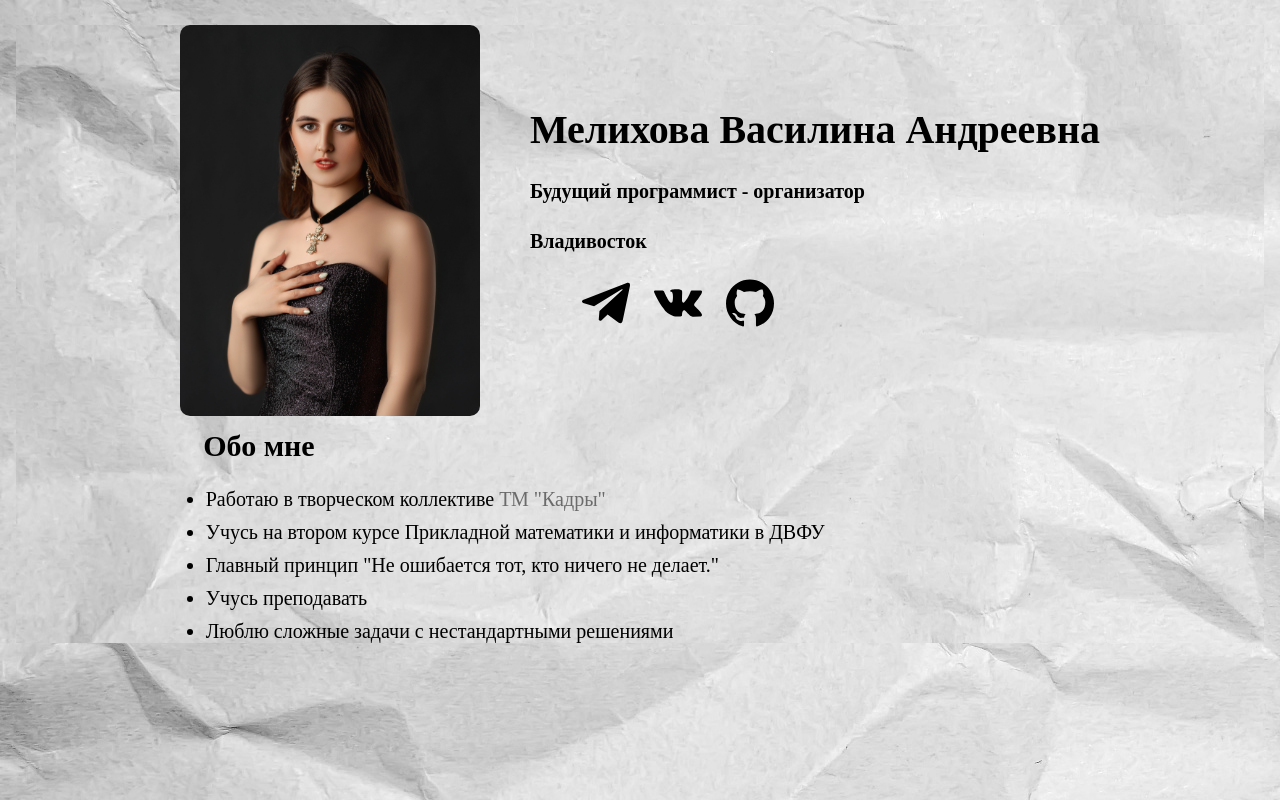
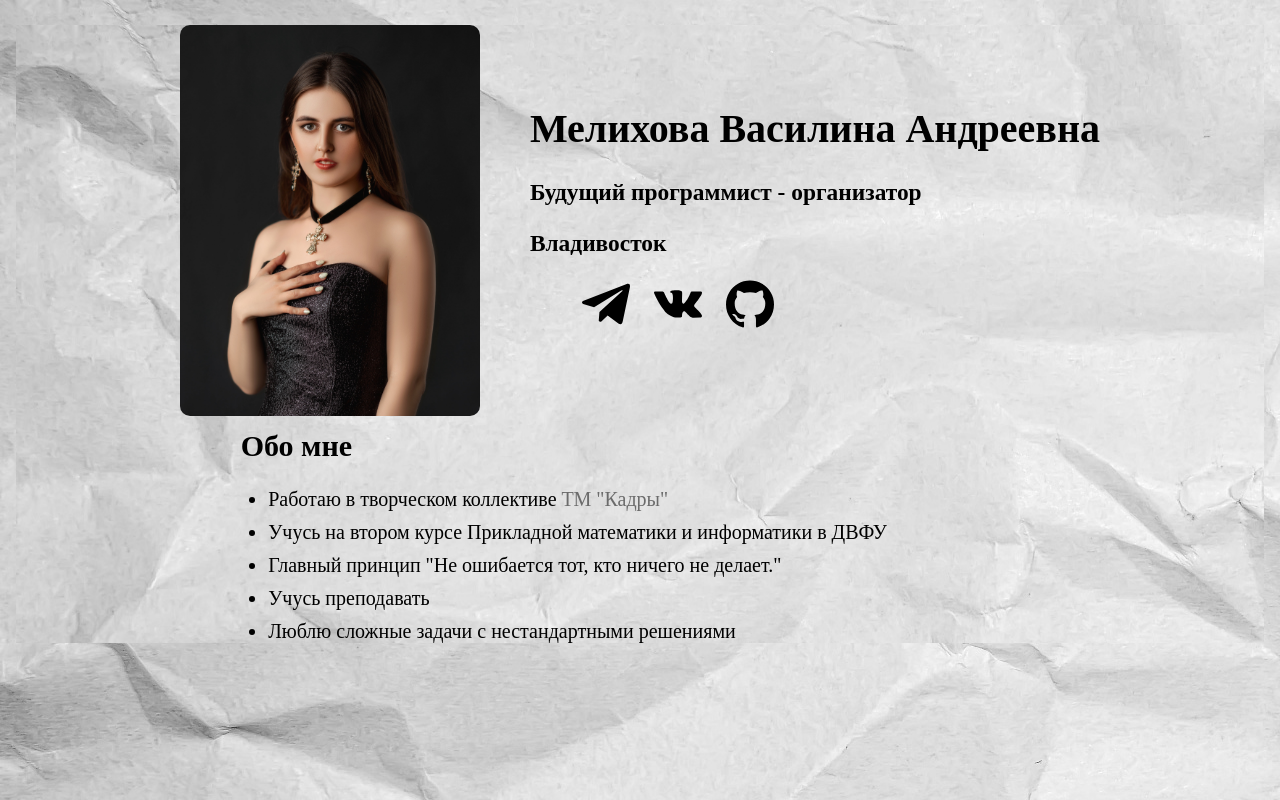
Before and after one commit to vasilina04/My_page, a Vue app: page / in a window 1280 px wide. Built offline with nearby package versions, Linux system fonts and the light colour scheme.

Commit message:
Изменение шрифта и фона

```diff
--- a/src/App.vue
+++ b/src/App.vue
@@ -8,8 +8,8 @@
         <img src="/src/static/I.jpg" class="My_photo" width="300">
         <div class="profile">
           <h1>Мелихова Василина Андреевна</h1>
-          <h4>Будущий программист - организатор</h4>
-          <h4>Владивосток</h4>
+          <h3>Будущий программист - организатор</h3>
+          <h3>Владивосток</h3>
           <ul class="nobullet">
             <li>
               <a href="https://t.me/Vasilina_Melikhova">
@@ -28,8 +28,8 @@
             </li>
           </ul></div>
         </div>
-        <h2 class ="fact ">Обо мне</h2>
-        <ul class="information">
+        <h2 class ="fact" style="animation: appear 3s 5s ease;">Обо мне</h2>
+        <ul class="information" style="animation: appear 3s 5s ease;">
             <li>Работаю в творческом коллективе <a href="https://vk.com/tm_kadry">ТМ "Кадры"</a></li>
             <li>Учусь на втором курсе Прикладной математики и информатики в ДВФУ</li>
             <li>Главный принцип "Не ошибается тот, кто ничего не делает."</li>
@@ -51,7 +51,7 @@
 .information {
   display: flexbox;
   justify-content: left;
-  margin-left: 12%;
+  margin-left: 17%;
 }
 
 li{
@@ -62,7 +62,7 @@ li{
   justify-content: left;
   /* align-items: center; */
   margin-top: 1%;
-  margin-left: 15%;
+  margin-left: 18%;
   align-items: center;
 }
 
@@ -96,4 +96,13 @@ ul.nobullet {
   flex-direction: row;
   list-style-type: none;
 }
+
+@keyframes appear {
+    0% {
+        opacity: 0;
+    }
+    100% {
+        opacity: 1;
+    }
+}
 </style>
--- a/src/static/base.css
+++ b/src/static/base.css
@@ -5,7 +5,7 @@ body {
     transition:
       color 0.5s,
       background-color 0.5s;
-    font-family: 'Trebuchet MS', 'Lucida Sans Unicode', 'Lucida Grande', 'Lucida Sans', Arial, sans-serif;
+    font-family: 'Monotype Corsiva', sans-serif;
     font-size: 20px;
 
 
--- a/src/static/main.css
+++ b/src/static/main.css
@@ -22,5 +22,5 @@ a,
 
 
 body{
-  font-family: 'Christmas ScriptC';
+  font-family: 'Monotype Corsiva';
 }
```
